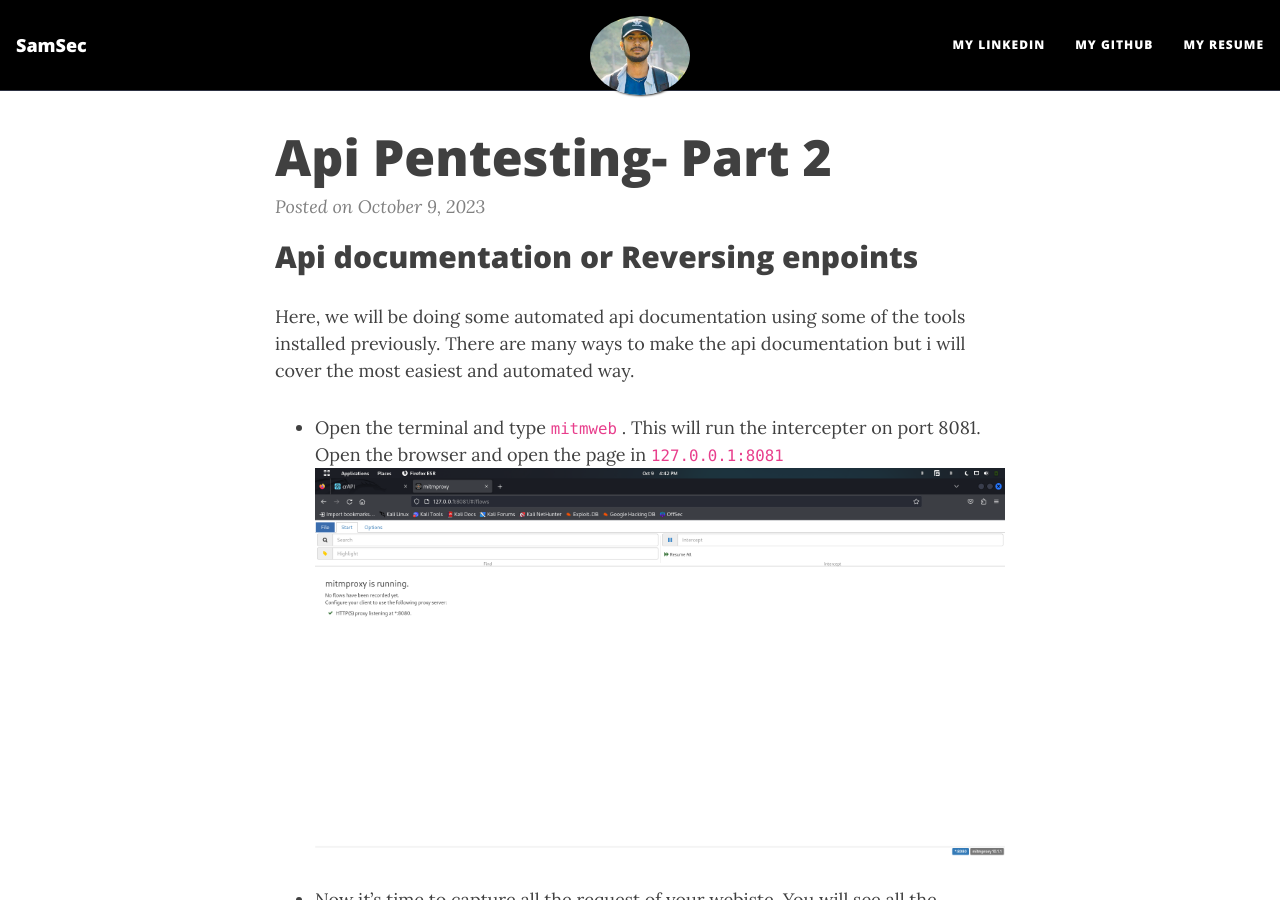
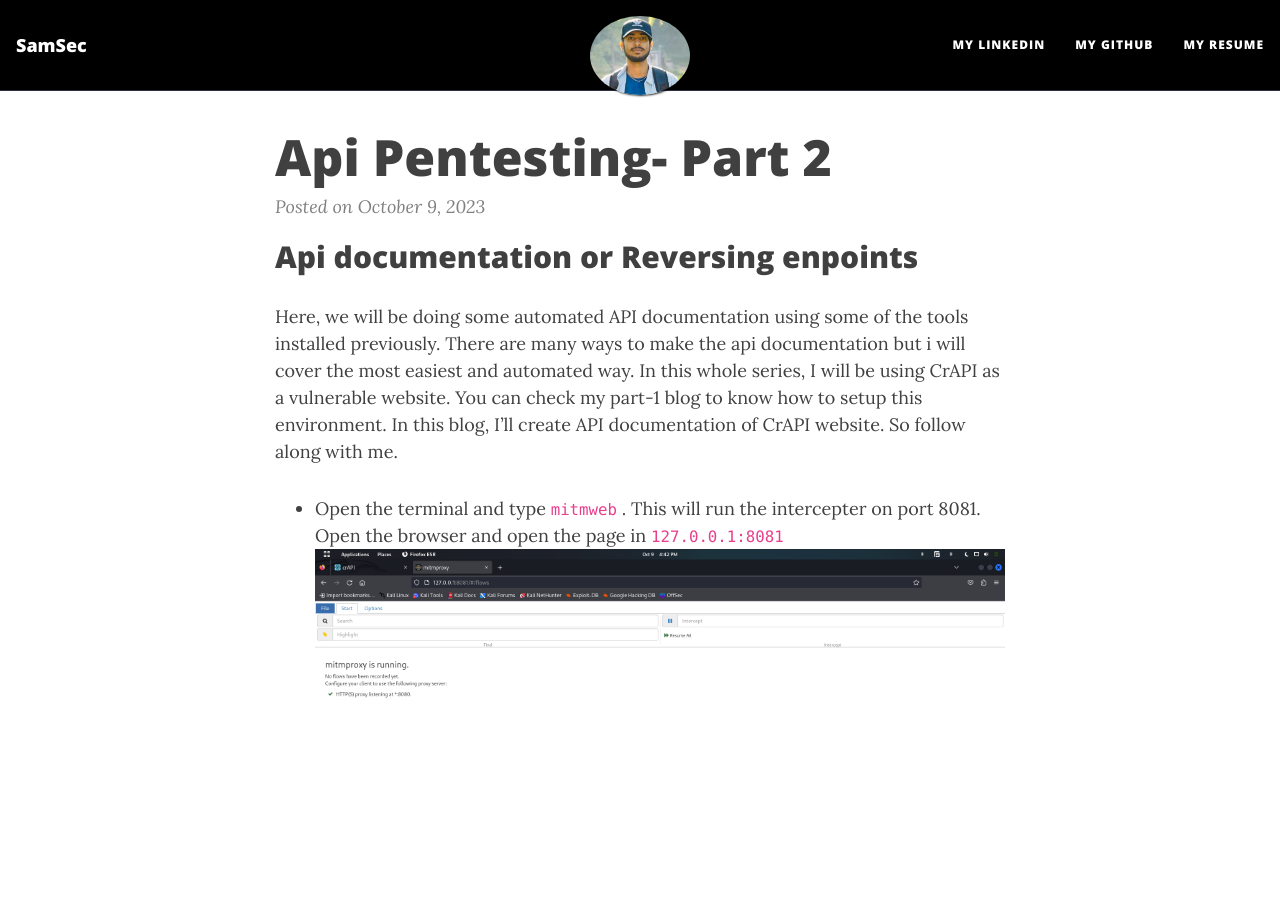
Before and after one commit to Sameer484/gh_pages, a Jekyll site: the page built from _posts/2023-10-09-Api-security-part2.md, in a window 1280 px wide and 900 px high. Built offline with Jekyll 4.4.1, drawn with Linux system fonts in a browser that asks for light colours; nearby versions of some CDN libraries.

Commit message:
Update 2023-10-09-Api-security-part2.md

```diff
--- a/_posts/2023-10-09-Api-security-part2.md
+++ b/_posts/2023-10-09-Api-security-part2.md
@@ -6,7 +6,7 @@
 
 ## Api documentation or Reversing enpoints
 
-Here, we will be doing some automated api documentation using some of the tools installed previously. There are many ways to make the api documentation but i will cover the most easiest and automated way.
+Here, we will be doing some automated API documentation using some of the tools installed previously. There are many ways to make the api documentation but i will cover the most easiest and automated way. In this whole series, I will be using CrAPI as a vulnerable website. You can check my part-1 blog to know how to setup this environment. In this blog, I'll create API documentation of CrAPI website. So follow along with me.
 
 - Open the terminal and type `mitmweb` . This will  run the intercepter on port 8081. Open the browser and open the page in `127.0.0.1:8081`
  ![Image](/assets/img/api/mitmweb.png)
```
